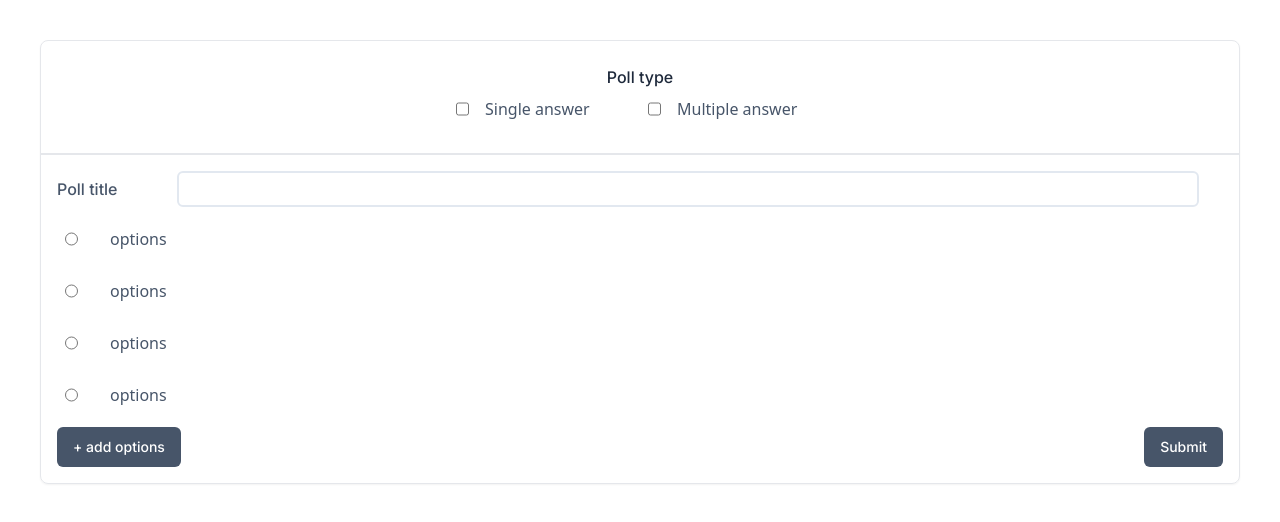
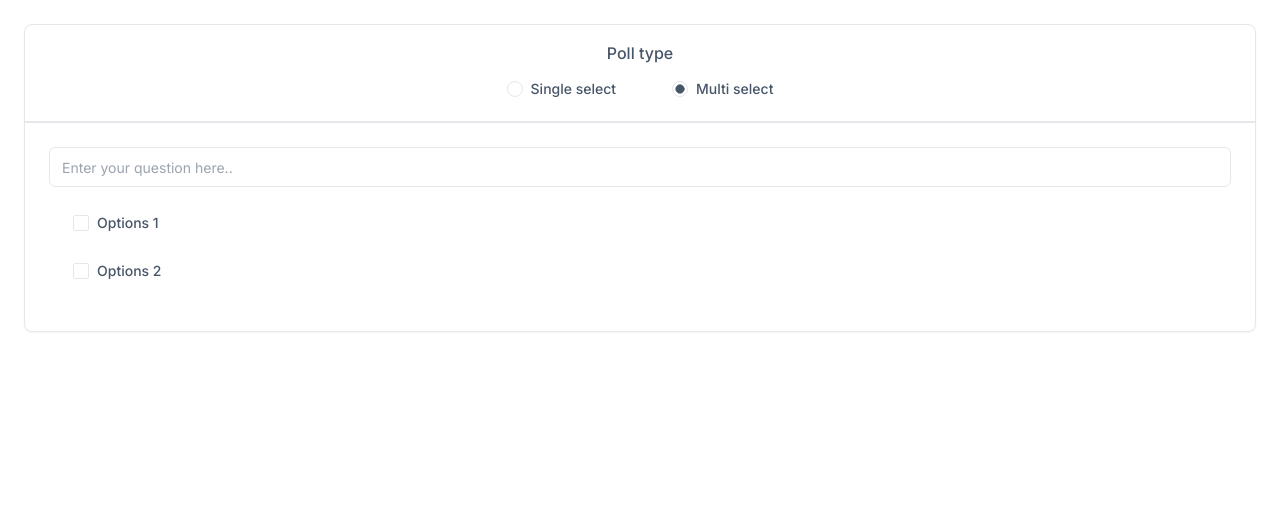
Before and after one commit to manu2699/polling-kf, a Next.js app: page /poll/create in a window 1280 px wide. Shown: the top 522 px of the page. Built offline with nearby package versions, Linux system fonts and the light colour scheme.

Commit message:
editable

```diff
--- a/app/poll/[id]/page.jsx
+++ b/app/poll/[id]/page.jsx
@@ -6,7 +6,7 @@ import { Card } from "@/components/ui/card";
 import { RadioGroup, RadioGroupItem } from "@/components/ui/radio-group";
 import { Label } from "@/components/ui/label";
 import { Checkbox } from "@/components/ui/checkbox";
-import Poll from "@/components/poll";
+import Poll from "@/components/poll2";
 import { Button } from "@/components/ui/button";
 
 export default function PollId({ params }) {
--- a/app/poll/create/page.tsx
+++ b/app/poll/create/page.tsx
@@ -2,7 +2,7 @@ import { cookies } from "next/headers";
 import { redirect } from "next/navigation";
 
 import { createClient } from "@/utils/supabase/server";
-import Poll from "@/components/poll";
+import Poll from "@/components/poll/index";
 
 export default function Home() {
   async function handleSubmit(data: any) {
@@ -33,7 +33,7 @@ export default function Home() {
   }
   return (
     <div>
-      <Poll isPollCreation={true} onSubmit={handleSubmit} />
+      <Poll onSubmit={handleSubmit} />
     </div>
   );
 }
--- /dev/null
+++ b/components/poll/index.jsx
@@ -0,0 +1,134 @@
+"use client";
+
+import React, { useState } from "react";
+
+import { RadioGroup, RadioGroupItem } from "@/components/ui/radio-group";
+import { Label } from "@/components/ui/label";
+import { Card } from "../ui/card";
+import { Checkbox } from "@/components/ui/checkbox";
+import { Input } from "@/components/ui/input";
+
+export default function Poll({ onSubmit }) {
+  const [isMultiSelect, setIsMultiSelect] = useState(true);
+
+  return (
+    <Card className="m-6">
+      <div className="flex flex-col items-center border-b-2 border-stale-900">
+        <p className="font-medium text-slate-600 m-4">Poll type</p>
+        <PollType
+          isMultiSelect={isMultiSelect}
+          onChange={(value) => {
+            console.log(value, "poll type");
+            setIsMultiSelect(value);
+          }}
+        />
+      </div>
+      <div className="p-6">
+        <Input type="text" placeholder="Enter your question here.." />
+
+        <PollOption isMultiSelect={isMultiSelect} />
+      </div>
+    </Card>
+  );
+}
+
+function PollType({ onChange, isMultiSelect }) {
+  return (
+    <RadioGroup
+      className="flex items-center"
+      value={isMultiSelect}
+      onValueChange={onChange}
+    >
+      <div
+        id={"single_select"}
+        className="font-medium text-slate-600 flex items-center space-x-2 mx-6 mb-6"
+      >
+        <RadioGroupItem value={false} id={"single_select"} />
+        <Label htmlFor={"single_select"}>Single select</Label>
+      </div>
+      <div
+        id={"multi_select"}
+        className="font-medium text-slate-600 flex items-center space-x-2 mx-6 mb-6"
+      >
+        <RadioGroupItem value={true} id={"multi_select"} />
+        <Label htmlFor={"single_select"}>Multi select</Label>
+      </div>
+      {/* {options} */}
+    </RadioGroup>
+  );
+}
+
+function PollOption({ isMultiSelect }) {
+  const [pollOptions, setPollOptions] = useState([
+    { id: "options_1", value: "Options 1" },
+    { id: "options_2", value: "Options 2" },
+  ]);
+  const [isEditable, setIsEditable] = useState(false);
+
+  function onOptionUpdate(id, value) {
+    // const [fieldToUpdate] = pollOptions.filter((data) => data.id === id);
+    console.log({ id, value }, "onOptionUpdate");
+    const updatedList = pollOptions.map((data) => {
+      if (data.id === id) {
+        data.value = value;
+      }
+      return data;
+    });
+    setPollOptions(updatedList);
+    setIsEditable("");
+    console.log(updatedList, "updatedList");
+  }
+
+  if (isMultiSelect) {
+    return pollOptions.map((option) => (
+      <div
+        key={option.id}
+        className="flex mt-6 h-6 align-center font-medium text-slate-600 flex items-center space-x-2 mx-6 mb-6"
+      >
+        <Checkbox id="terms" />
+        <EditableOption
+          onValueChange={onOptionUpdate}
+          id={option.id}
+          value={option.value}
+          isEditable={isEditable}
+          onChangeAsEditable={(value) => setIsEditable(value)}
+        />
+      </div>
+    ));
+  }
+
+  return (
+    <div>
+      <div>Hi</div>
+    </div>
+  );
+}
+
+function EditableOption({
+  id,
+  value,
+  onValueChange,
+  isEditable,
+  onChangeAsEditable,
+}) {
+  if (id === isEditable) {
+    return (
+      <Input
+        onBlur={(event) => onValueChange(id, event.target.value)}
+        type="text"
+        placeholder="Enter option here.."
+      />
+    );
+  }
+  return (
+    <Label
+      onClick={(e) => {
+        e.preventDefault();
+        onChangeAsEditable(id);
+      }}
+      htmlFor={id}
+    >
+      {value}
+    </Label>
+  );
+}
--- /dev/null
+++ b/components/ui/input.tsx
@@ -0,0 +1,25 @@
+import * as React from "react"
+
+import { cn } from "@/lib/utils"
+
+export interface InputProps
+  extends React.InputHTMLAttributes<HTMLInputElement> {}
+
+const Input = React.forwardRef<HTMLInputElement, InputProps>(
+  ({ className, type, ...props }, ref) => {
+    return (
+      <input
+        type={type}
+        className={cn(
+          "flex h-10 w-full rounded-md border border-input bg-background px-3 py-2 text-sm ring-offset-background file:border-0 file:bg-transparent file:text-sm file:font-medium placeholder:text-muted-foreground focus-visible:outline-none focus-visible:ring-2 focus-visible:ring-ring focus-visible:ring-offset-2 disabled:cursor-not-allowed disabled:opacity-50",
+          className
+        )}
+        ref={ref}
+        {...props}
+      />
+    )
+  }
+)
+Input.displayName = "Input"
+
+export { Input }
```
Also changed, not shown: components/poll2/index.tsx (renamed from components/poll/index.tsx).
